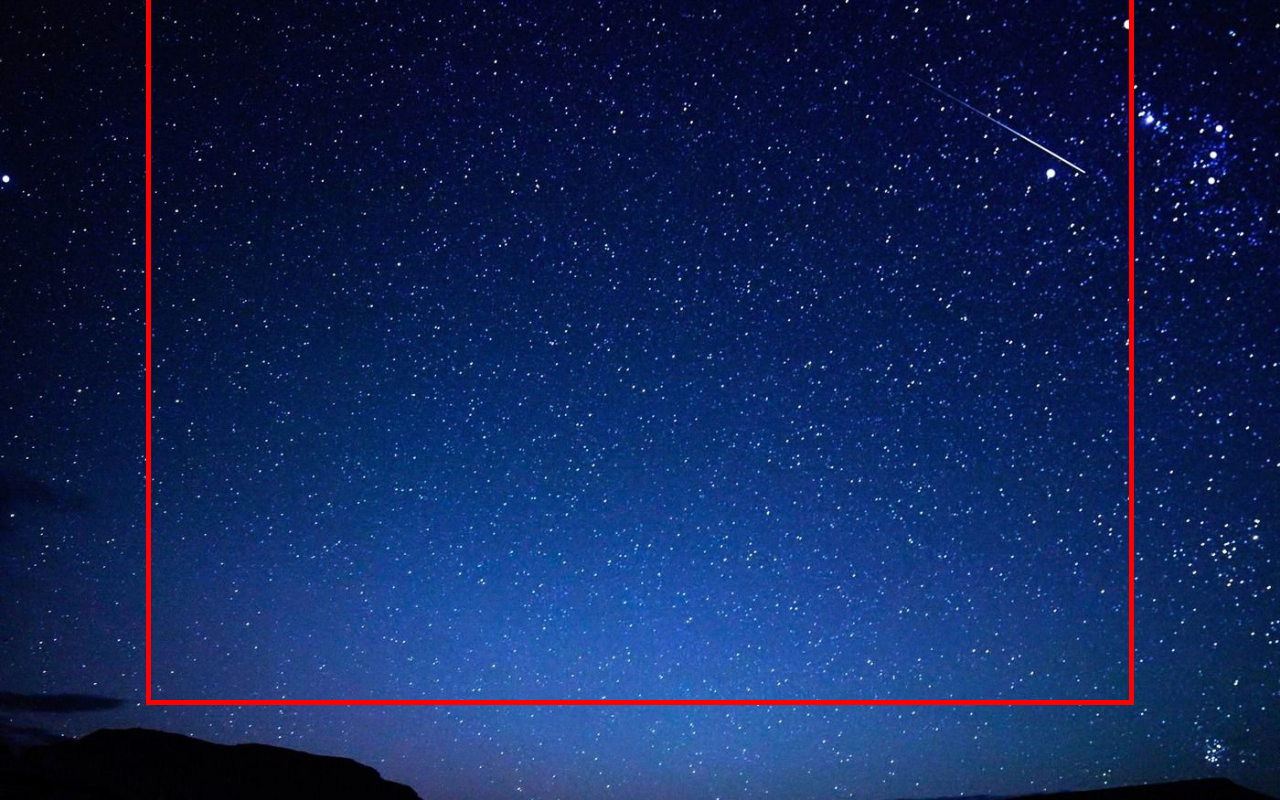
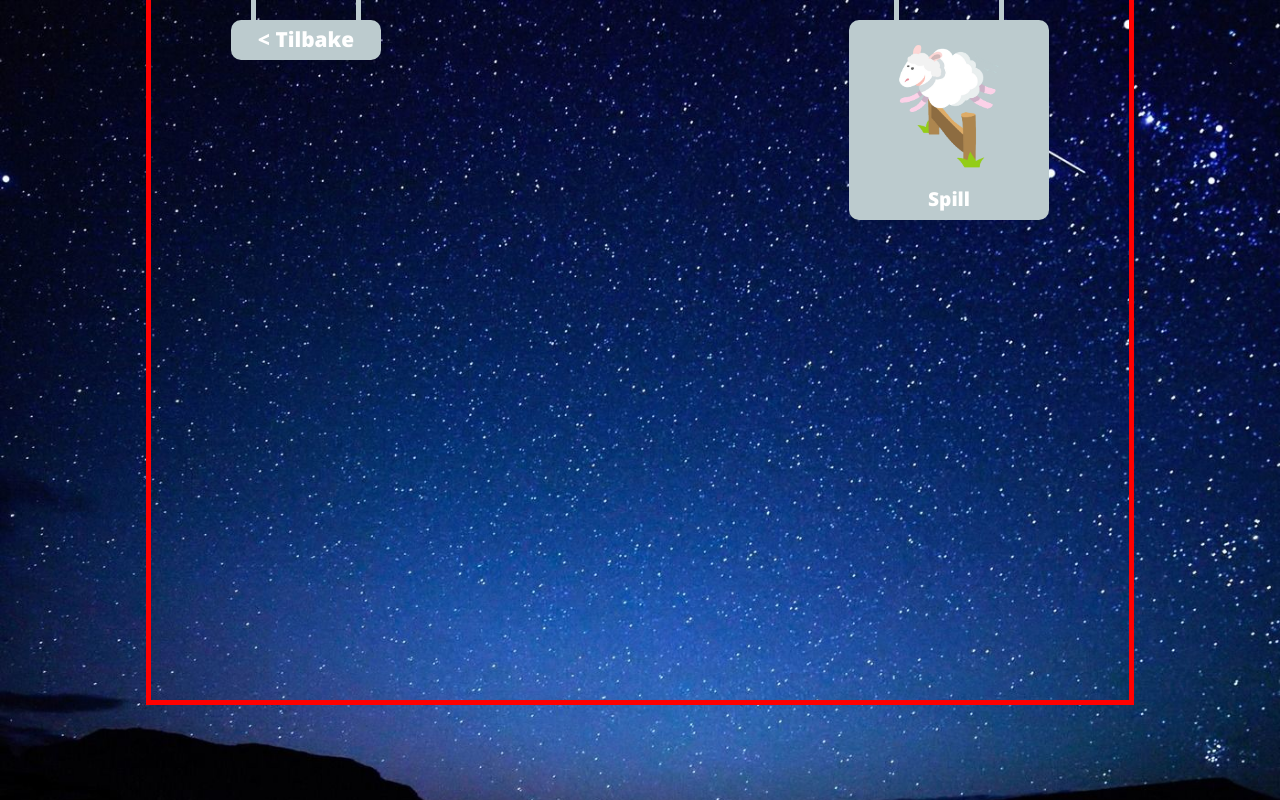
Before and after one commit to hakonschutt/kontopr100, a plain HTML site: page game.html in a window 1280 px wide. Drawn offline with nearby package versions, Linux system fonts and the light colour scheme.

Commit message:
added nav to all under sites

```diff
--- a/css/main.css
+++ b/css/main.css
@@ -1,3 +1,7 @@
+/********************************************/
+/* 			GENERAL CSS rules  				*/
+/********************************************/
+
 * {
 	font-family: 'Open Sans', sans-serif;
 	margin: 0;
@@ -23,6 +27,10 @@ a {
 	color: white;
 	text-decoration: none;
 }
+
+/********************************************/
+/* 			Frontpage CSS rules 			*/
+/********************************************/
 
 .main {
 	width: 978px;
@@ -96,3 +104,66 @@ a {
 	margin: 0px auto 5px auto;
 	padding-top: 10px;
 }
+
+/********************************************/
+/* 		GENERAL CSS for other pages			*/
+/********************************************/
+
+.ext-nav {
+	display: block;
+	width: 100%;
+	height: 100px;
+}
+
+.wrap-tilbake {
+	width: 100px;
+	height: 40px;
+	top: -10px;
+	border: 5px solid #BCCBCE;
+	left: 100px;
+	position: relative;
+	display: inline-block;
+}
+
+.tilbake {
+	position: absolute;
+	width: 150px;
+	height: 30px;
+	padding: 5px 0;
+	top: 25px;
+	left: -25px;
+	background-color: #BCCBCE;
+	border-radius: 10px;
+	text-align: center;
+	font-size: 1.3rem;
+}
+
+.wrap-menu-display {
+	width: 100px;
+	height: 40px;
+	border: 5px solid #BCCBCE;
+	float: right;
+	position: relative;
+	top: -10px;
+	right: 125px;
+}
+
+.menu-display {
+	position: absolute;
+	width: 200px;
+	height: 200px;
+	top: 25px;
+	left: -50px;
+	border-radius: 10px;
+	background-color: #BCCBCE;
+	text-align: center;
+	font-size: 1.2rem;
+}
+
+.menu-display img {
+	width: 150px;
+	height: auto;
+	display: block;
+	margin: 0px auto 5px auto;
+	padding-top: 10px;
+}
--- a/game.html
+++ b/game.html
@@ -12,7 +12,17 @@
 	</head>
 	<body>
 		<div class="main">
-
+			<nav class="ext-nav">
+				<div class="wrap-tilbake">
+					<a href="index.html"><span class="tilbake">< Tilbake</span></a>
+				</div>
+				<div class="wrap-menu-display">
+					<div class="menu-display">
+						<img src="img/menuitems/jumpingsheep.png" />
+						<span>Spill</span>
+					</div>
+				</div>
+			</nav>
 		</div>
 	</body>
 </html>
```
Also changed, not shown: amount.html (+11 -1 lines), sleep.html (+11 -1 lines).
